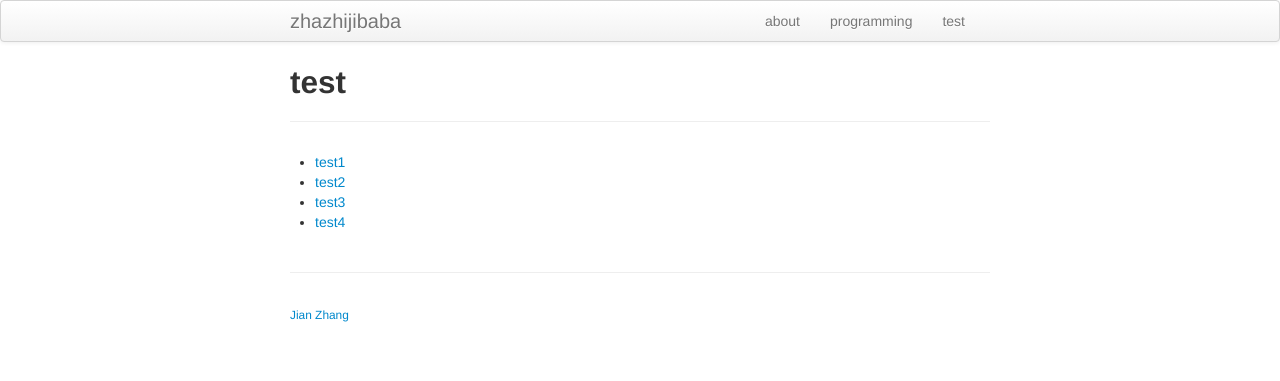
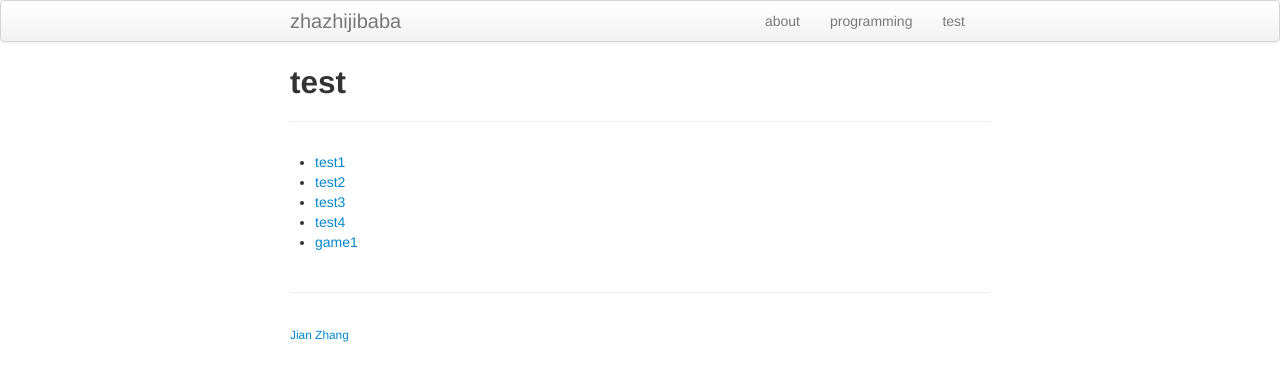
Before and after one commit to zhazhijibaba/zhazhijibaba.github.io, a Jekyll site: the page built from pages/test.md, in a window 1280 px wide. Shown: the top 381 px of the page. Built offline with Jekyll 4.4.1, drawn with Linux system fonts in a browser that asks for light colours.

Commit message:
Update test.md

```diff
--- a/pages/test.md
+++ b/pages/test.md
@@ -8,3 +8,4 @@ description: test
 * [test2](test/test2/index.html)
 * [test3](test/test3/index.html)
 * [test4](test/test4/index.html)
+* [game1](cat_dog_game/index.html)
```
